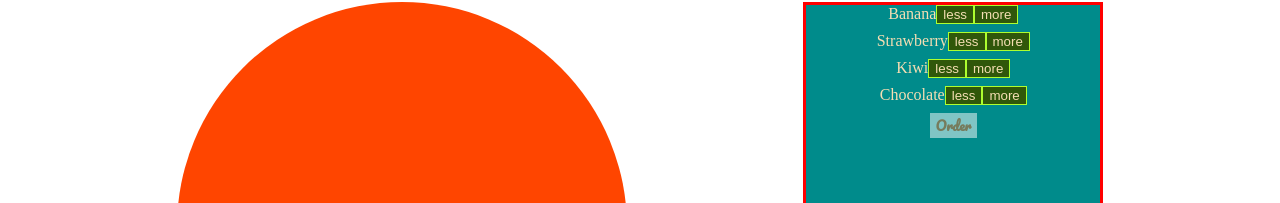
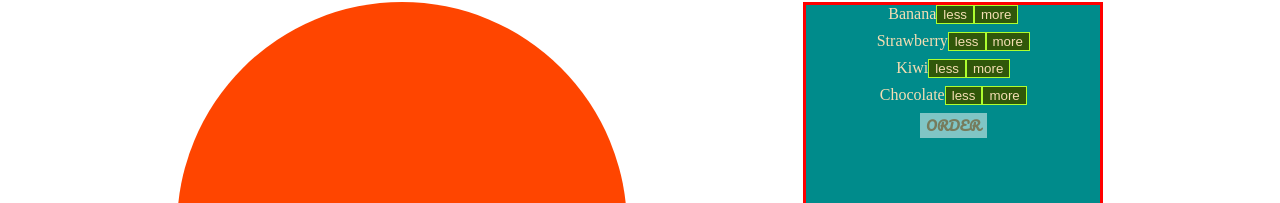
Before and after one commit to Askhat-Azizov/pancake-builder, a React (Create React App) app: page / in a window 1280 px wide. Shown: the part 88-291 px from the top of the page. Built offline with nearby package versions, Linux system fonts and the light colour scheme.

Commit message:
Use new Button components

```diff
--- a/src/components/PancakeBuilder/FruitsControls/FruitsControls.js
+++ b/src/components/PancakeBuilder/FruitsControls/FruitsControls.js
@@ -1,6 +1,7 @@
 import React from "react";
 import classes from "./FruitsControls.module.css";
 import FruitControl from "./FruitControl/FruitControl";
+import Button from "../../UI/Button/Button";
 const CONTROLS = [
   { label: "Banana", type: "banana" },
   { label: "Strawberry", type: "strawberry" },
@@ -21,9 +22,9 @@ export default function ({ startOrder, order, fruits, addFruit, removeFruit }) {
   return (
     <div className={classes.FruitsControls}>
       {controlsOutput}
-      <button onClick={startOrder} disabled={order} className={classes.order}>
+      <Button click={startOrder} enabled={!order}>
         Order
-      </button>
+      </Button>
     </div>
   );
 }
--- a/src/components/PancakeBuilder/FruitsControls/FruitsControls.module.css
+++ b/src/components/PancakeBuilder/FruitsControls/FruitsControls.module.css
@@ -9,17 +9,3 @@
     flex-flow: column nowrap;
     align-items: center;
 }
-.order{
-    border: none;
-    background-color: white;
-    color: #EC6F31;
-    font-weight: bold;
-    cursor: pointer;
-    font-family: 'Pacifico', cursive;
-}
-.order:disabled{
-    opacity: .5;
-}
-.order:not(:disabled):hover{
-    opacity: .8;
-}
--- a/src/components/UI/Button/Button.js
+++ b/src/components/UI/Button/Button.js
@@ -1,7 +1,10 @@
-import React from 'react';
+import React from "react";
+import classes from "./Button.module.css";
 
-export default ({ children  }) =>{
-    return (
-    <button>{children}</button>
-    )
-}
+export default ({ children, click, enabled }) => {
+  return (
+    <button disabled={!enabled} onClick={click} className={classes.Button}>
+      {children}
+    </button>
+  );
+};
--- a/src/components/UI/Button/Button.module.css
+++ b/src/components/UI/Button/Button.module.css
@@ -0,0 +1,15 @@
+.Button{
+    border: none;
+    background-color: white;
+    color: #EC6F31;
+    font-weight: bold;
+    cursor: pointer;
+    font-family: 'Pacifico', cursive;
+    text-transform: uppercase;
+}
+.Button:disabled{
+    opacity: .5;
+}
+.Button:not(:disabled):hover{
+    opacity: .8;
+}
```
